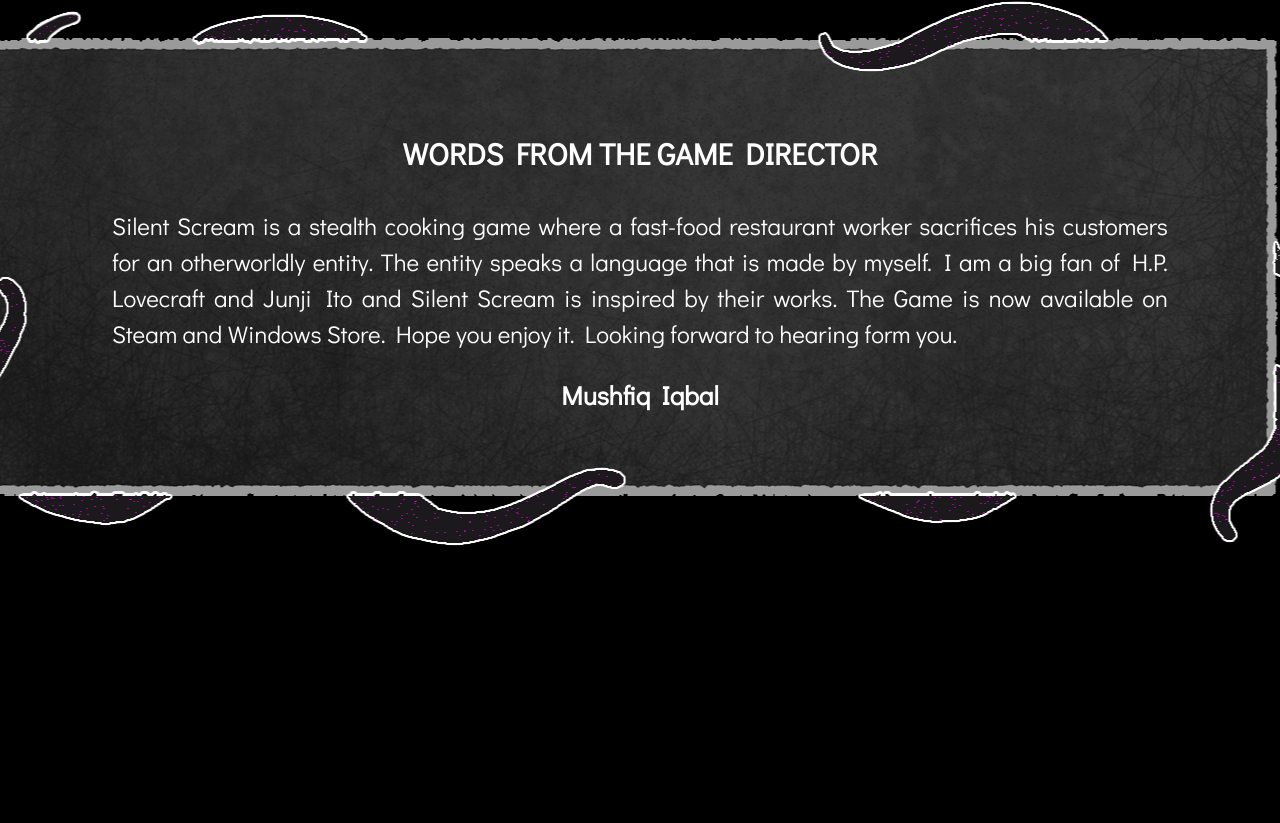
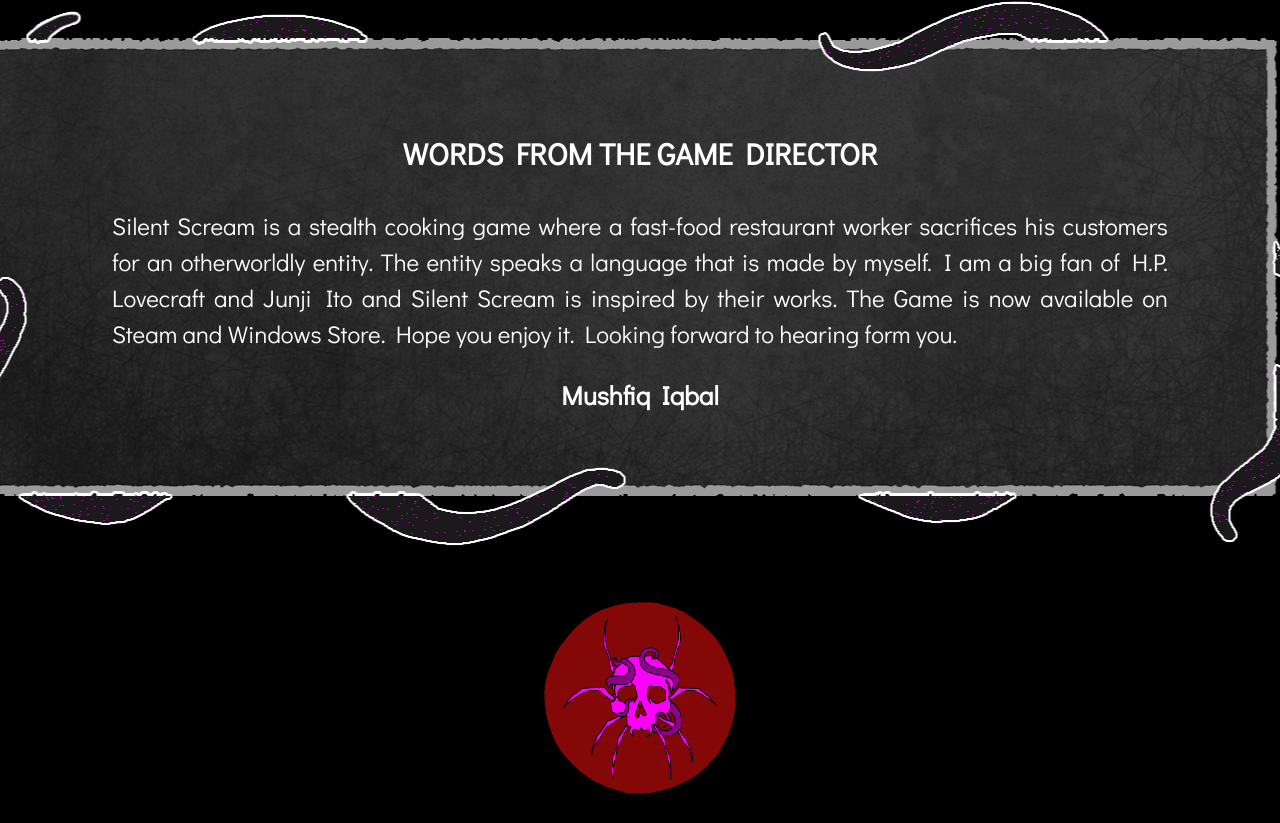
Before and after one commit to Warhammer4000/website-silentscream, a Next.js app: page / in a window 1280 px wide. Shown: the part 1409-2232 px from the top of the page. Before the commit the page ends 1982 px from the top, so only its background shows below. Built offline with nearby package versions, Linux system fonts and the light colour scheme.

Commit message:
Added: Silent Scream Tag Image

```diff
--- a/src/app/components/Director.js
+++ b/src/app/components/Director.js
@@ -1,3 +1,5 @@
+import Image from "next/image";
+import silentscreamtag from "../../../public/assets/silentscreamfav.png";
 
 const Director = () => {
     return (
@@ -22,6 +24,15 @@
                 </p>
                 <a className="mx-8 mt-4 text-[22px] font-black text-center">Mushfiq Iqbal</a>
             </div>
+            <div className="flex justify-center items-center w-full h-[200px] md:h-[250px]">
+                <Image
+                    src={silentscreamtag}
+                    width={769}
+                    height={764}
+                    alt="Silent Scream Ta"
+                    className="w-[150px] md:w-[200px] h-[150px] md:h-[200px]"
+                />
+            </div>
         </div>
     );
 };
```
